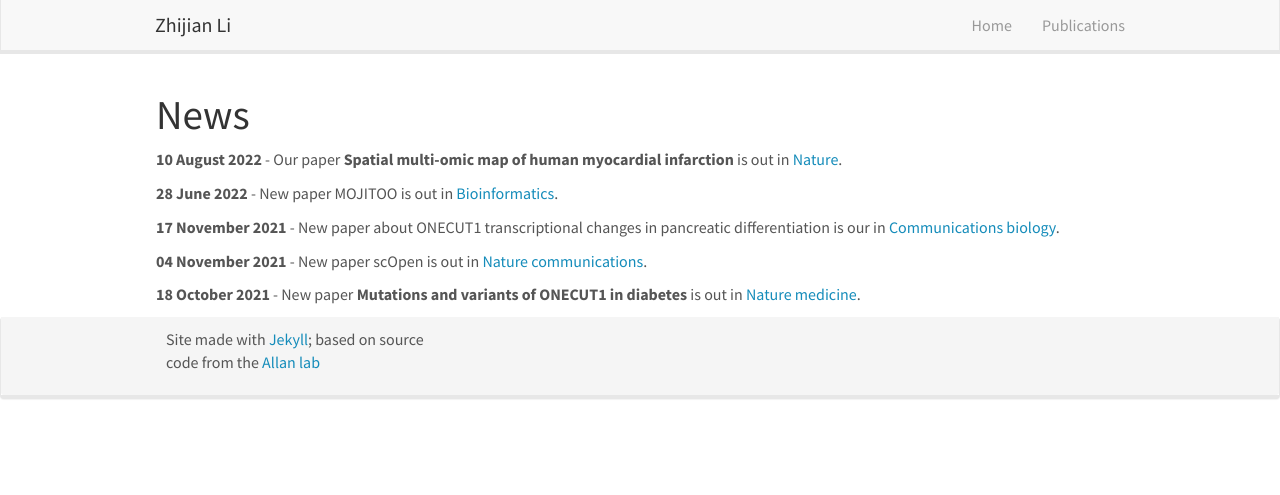
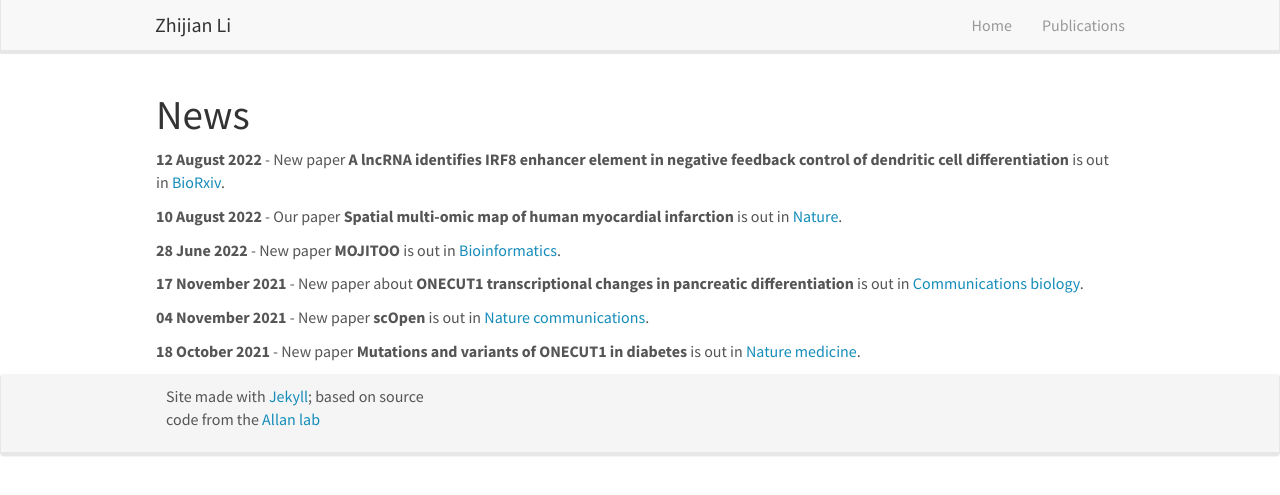
Before and after one commit to lzj1769/lzj1769.github.io, a Jekyll site: the page built from _pages/allnews.md, in a window 1280 px wide. Shown: the top 495 px of the page. Built offline with Jekyll 4.4.1, drawn with Linux system fonts in a browser that asks for light colours; nearby versions of some CDN libraries.

Commit message:
update news

```diff
--- a/_data/news.yml
+++ b/_data/news.yml
@@ -1,14 +1,17 @@
+- date: 12 August 2022
+  headline: New paper **A lncRNA identifies IRF8 enhancer element in negative feedback control of dendritic cell differentiation** is out in [BioRxiv](https://www.biorxiv.org/content/10.1101/2022.08.11.503623v1).
+
 - date: 10 August 2022
   headline: Our paper **Spatial multi-omic map of human myocardial infarction** is out in [Nature](https://www.nature.com/articles/s41586-022-05060-x).
 
 - date: 28 June 2022
-  headline: New paper MOJITOO is out in [Bioinformatics](https://academic.oup.com/bioinformatics/article/38/Supplement_1/i282/6617520).
+  headline: New paper **MOJITOO** is out in [Bioinformatics](https://academic.oup.com/bioinformatics/article/38/Supplement_1/i282/6617520).
 
 - date: 17 November 2021
-  headline: New paper about ONECUT1 transcriptional changes in pancreatic differentiation is our in [Communications biology](https://www.nature.com/articles/s42003-021-02818-3).
+  headline: New paper about **ONECUT1 transcriptional changes in pancreatic differentiation** is out in [Communications biology](https://www.nature.com/articles/s42003-021-02818-3).
 
 - date: 04 November 2021
-  headline: New paper scOpen is out in [Nature communications](https://www.nature.com/articles/s41467-021-26530-2).
+  headline: New paper **scOpen** is out in [Nature communications](https://www.nature.com/articles/s41467-021-26530-2).
 
 - date: 18 October 2021
   headline: New paper **Mutations and variants of ONECUT1 in diabetes** is out in [Nature medicine](https://www.nature.com/articles/s41591-021-01502-7).
```
